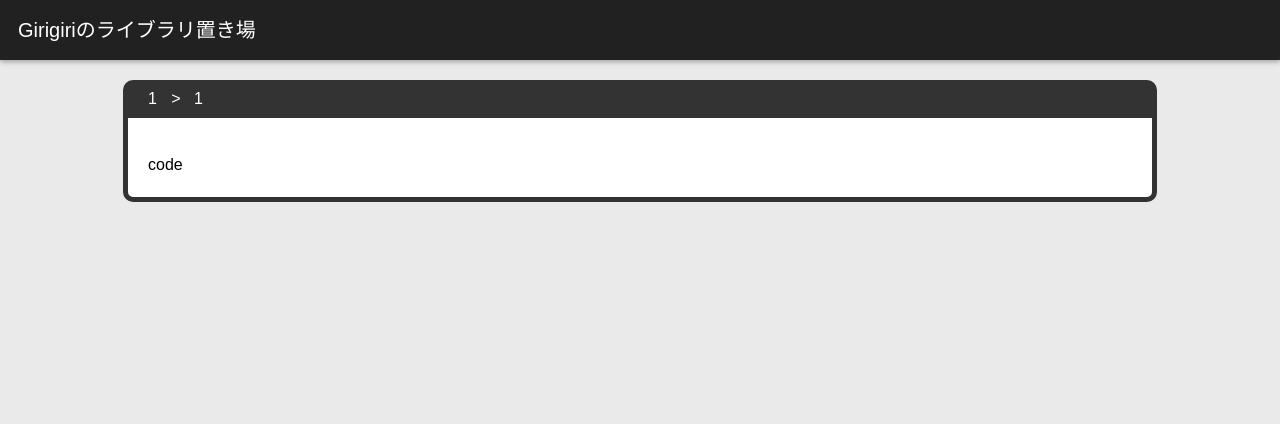
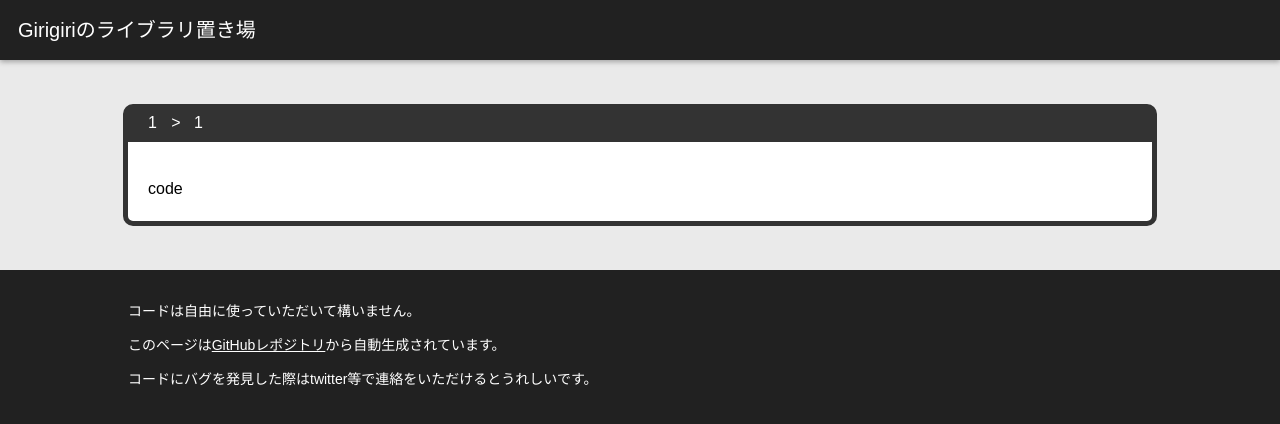
Before and after one commit to team-girigiri/lib.team-girigiri.com, an Angular app: page /1/1 in a window 1280 px wide. Shown: the top 424 px of the page. Built offline with nearby package versions, Linux system fonts and the light colour scheme; no server answers.

Commit message:
Add footer comment

```diff
--- a/src/app/algorithm-detail/algorithm-detail.component.less
+++ b/src/app/algorithm-detail/algorithm-detail.component.less
@@ -1,7 +1,7 @@
 @import '../../styles.less';
 
 .algorithm-detail {
-    margin: @xlarge auto;
+    margin: 44px auto;
     max-width: 80%;
     background: @white;
     border: 5px solid @gray-darken;
--- a/src/app/algorithm/algorithm.component.less
+++ b/src/app/algorithm/algorithm.component.less
@@ -14,7 +14,7 @@
     }
 
     .comment {
-        padding: 0 20px 10px 20px;
+        padding: 0 20px 20px 20px;
         font-size: @small;
         font-weight: 200;
         p {
--- a/src/app/app.component.html
+++ b/src/app/app.component.html
@@ -1,3 +1,5 @@
-<app-header></app-header>
-<router-outlet></router-outlet>
-<app-footer></app-footer>
+<div class="main">
+    <app-header></app-header>
+    <router-outlet></router-outlet>
+    <app-footer></app-footer>
+</div>
--- a/src/app/app.component.less
+++ b/src/app/app.component.less
@@ -0,0 +1,5 @@
+@import '../styles.less';
+
+.main {
+    background: @gray-lighten;
+}
--- a/src/app/footer/footer.component.html
+++ b/src/app/footer/footer.component.html
@@ -1 +1,7 @@
-<footer></footer>
+<footer class="footer">
+    <div class="usage">
+        <p>コードは自由に使っていただいて構いません。</p>
+        <p>このページは<a href="https://github.com/team-girigiri">GitHubレポジトリ</a>から自動生成されています。</p>
+        <p>コードにバグを発見した際はtwitter等で連絡をいただけるとうれしいです。</p>
+    </div>
+</footer>
--- a/src/app/footer/footer.component.less
+++ b/src/app/footer/footer.component.less
@@ -0,0 +1,18 @@
+@import '../../styles.less';
+
+.footer {
+    background: @black;
+    width: 100vw;
+
+    .usage {
+        width: 80%;
+        margin: auto;
+        padding: @normal;
+        p, p > a {
+            color: @white;
+            margin: @small 0;
+            font-size: @small;
+            font-weight: 100;
+        }
+    }
+}
--- a/src/app/group/group.component.ts
+++ b/src/app/group/group.component.ts
@@ -62,6 +62,7 @@ export class GroupComponent implements OnInit {
     let ret = {};
     let tmp = "";
     let title = "";
+    let ok = true;
     for (let line of s.split('\n')) {
       if (line.length == 0) continue;
       let match = line.match(/^# (\S+)$/);
@@ -69,9 +70,14 @@ export class GroupComponent implements OnInit {
         if (title.length) {
           ret[title] = tmp;
           tmp = "";
+          ok = true;
         }
         title = match[1];
-      } else {
+      } else if (ok) {
+        if (line[0] == '#') {
+          ok = false;
+          continue;
+        }
         tmp += line + '\n';
       }
     }
--- a/src/app/header/header.component.less
+++ b/src/app/header/header.component.less
@@ -1,7 +1,7 @@
 @import '../../styles.less';
 
 .header {
-    background-color: @black;
+    background: @black;
     height: 60px;
     width: 100vw;
     .title {
--- a/src/app/list/list.component.less
+++ b/src/app/list/list.component.less
@@ -2,6 +2,7 @@
 
 .list-section {
     margin: 0 auto;
+    padding: 24px 0;
     max-width: 80%;
     ul {
         padding: 0 @xlarge;
--- a/src/styles.less
+++ b/src/styles.less
@@ -2,10 +2,11 @@
 @import url(//fonts.googleapis.com/earlyaccess/notosansjapanese.css);
 
 html {
-    background-color: @gray-lighten;
     body {
         margin: 0;
         font-family: "Noto Sans Japanese", sans-serif;
+        height: 100vh;
+        background: @black;
     }
 }
 
```
